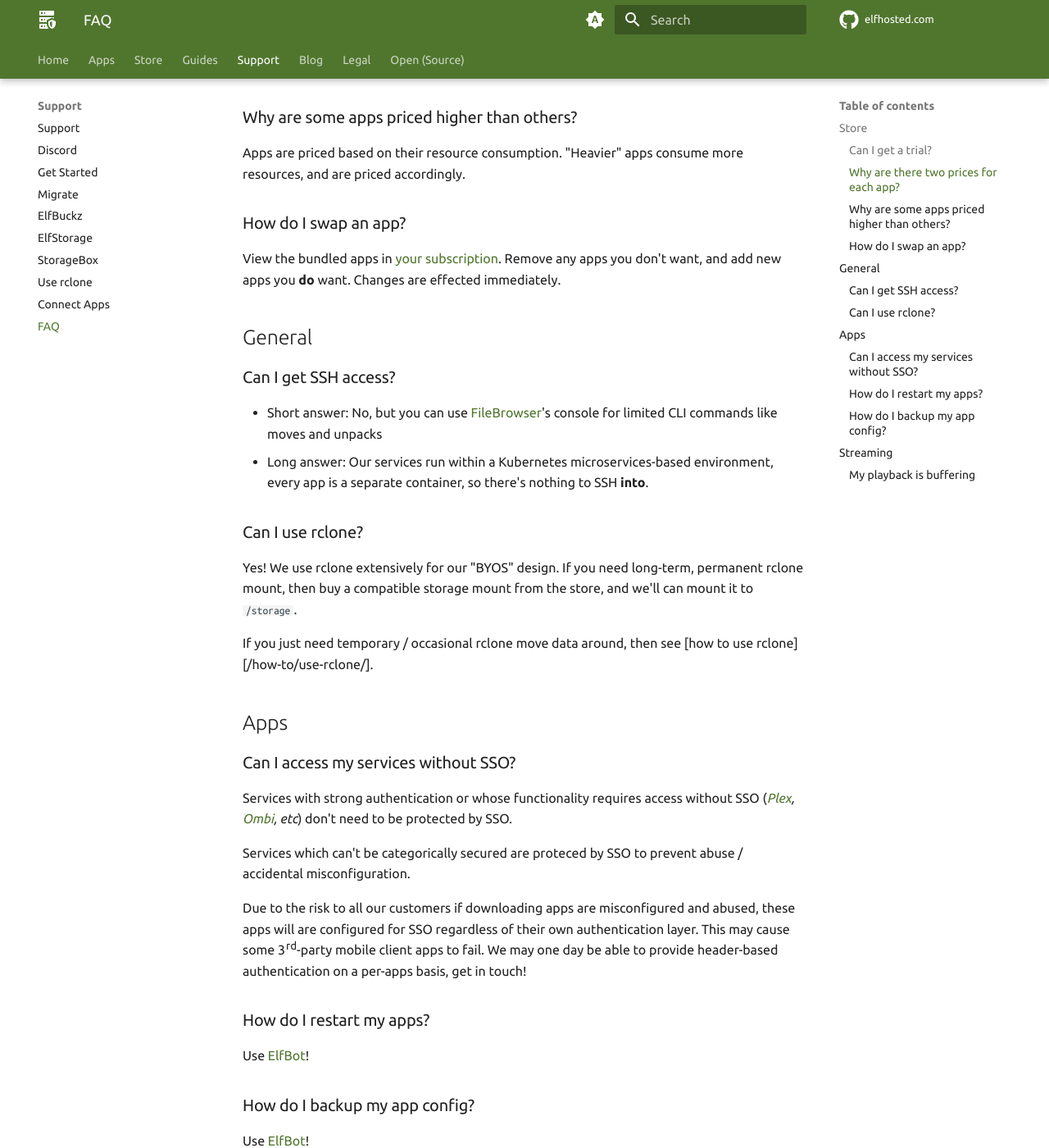
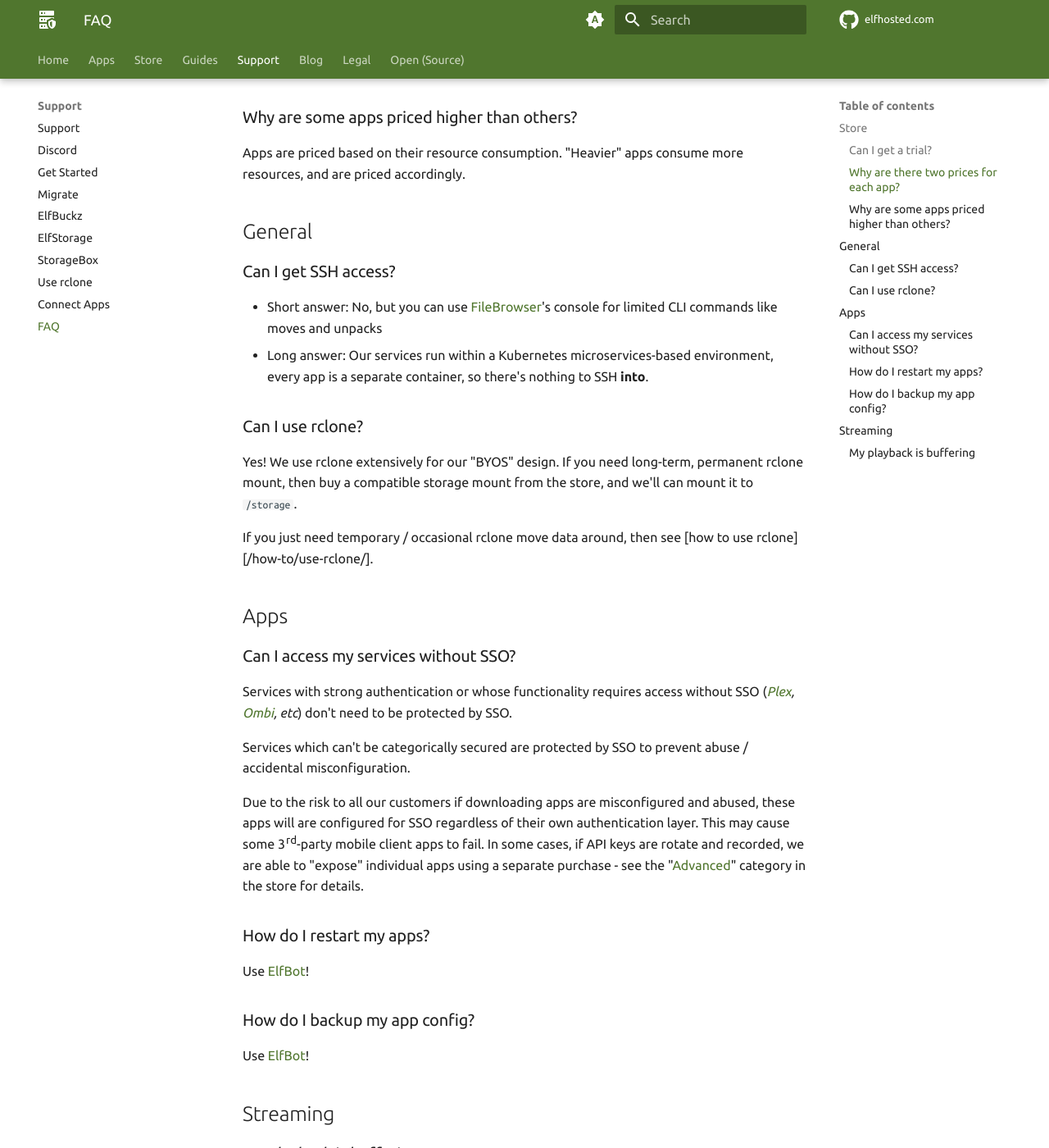
Before and after one commit to elfhosted/elfhosted.com, an MkDocs documentation site: the page built from docs/faq.md, in a window 1280 px wide and 1400 px high, scrolled down 569 px. Shown: the whole window at 82% size. Built offline with MkDocs 1.6.1 and Material for MkDocs 9.7.7, drawn with Linux system fonts in a browser that asks for light colours; a script that is not in the unit is left out; plug-ins that fetch from the network failed and are left out; comment, search, counter and statistics services are not loaded; some of the changed text lies outside the part shown.

Commit message:
Brief FAQ update
Signed-off-by: David Young <davidy@funkypenguin.co.nz>

```diff
--- a/docs/faq.md
+++ b/docs/faq.md
@@ -15,10 +15,6 @@ Each app can be purchased either as a once-off, expiring after 24h, or on an ong
 ### Why are some apps priced higher than others?
 
 Apps are priced based on their resource consumption. "Heavier" apps consume more resources, and are priced accordingly.
-
-### How do I swap an app?
-
-View the bundled apps in [your subscription](https://store.elfhosted.com/my-account/subscriptions/). Remove any apps you don't want, and add new apps you **do** want. Changes are effected immediately.
 
 ## General
 
@@ -39,9 +35,9 @@ If you just need temporary / occasional rclone move data around, then see [how t
 
 Services with strong authentication or whose functionality requires access without SSO (*[Plex][plex], [Ombi][ombi], etc*) don't need to be protected by SSO.
 
-Services which can't be categorically secured are proteced by SSO to prevent abuse / accidental misconfiguration.
+Services which can't be categorically secured are protected by SSO to prevent abuse / accidental misconfiguration.
 
-Due to the risk to all our customers if downloading apps are misconfigured and abused, these apps will are configured for SSO regardless of their own authentication layer. This may cause some 3rd-party mobile client apps to fail. We may one day be able to provide header-based authentication on a per-apps basis, get in touch!
+Due to the risk to all our customers if downloading apps are misconfigured and abused, these apps will are configured for SSO regardless of their own authentication layer. This may cause some 3rd-party mobile client apps to fail. In some cases, if API keys are rotate and recorded, we are able to "expose" individual apps using a separate purchase - see the "[Advanced](https://store.elfhosted.com/product-category/advanced/)" category in the store for details.
 
 ### How do I restart my apps?
 
```
Also changed, not shown: other parts of docs/faq.md (+1 -1 lines).
